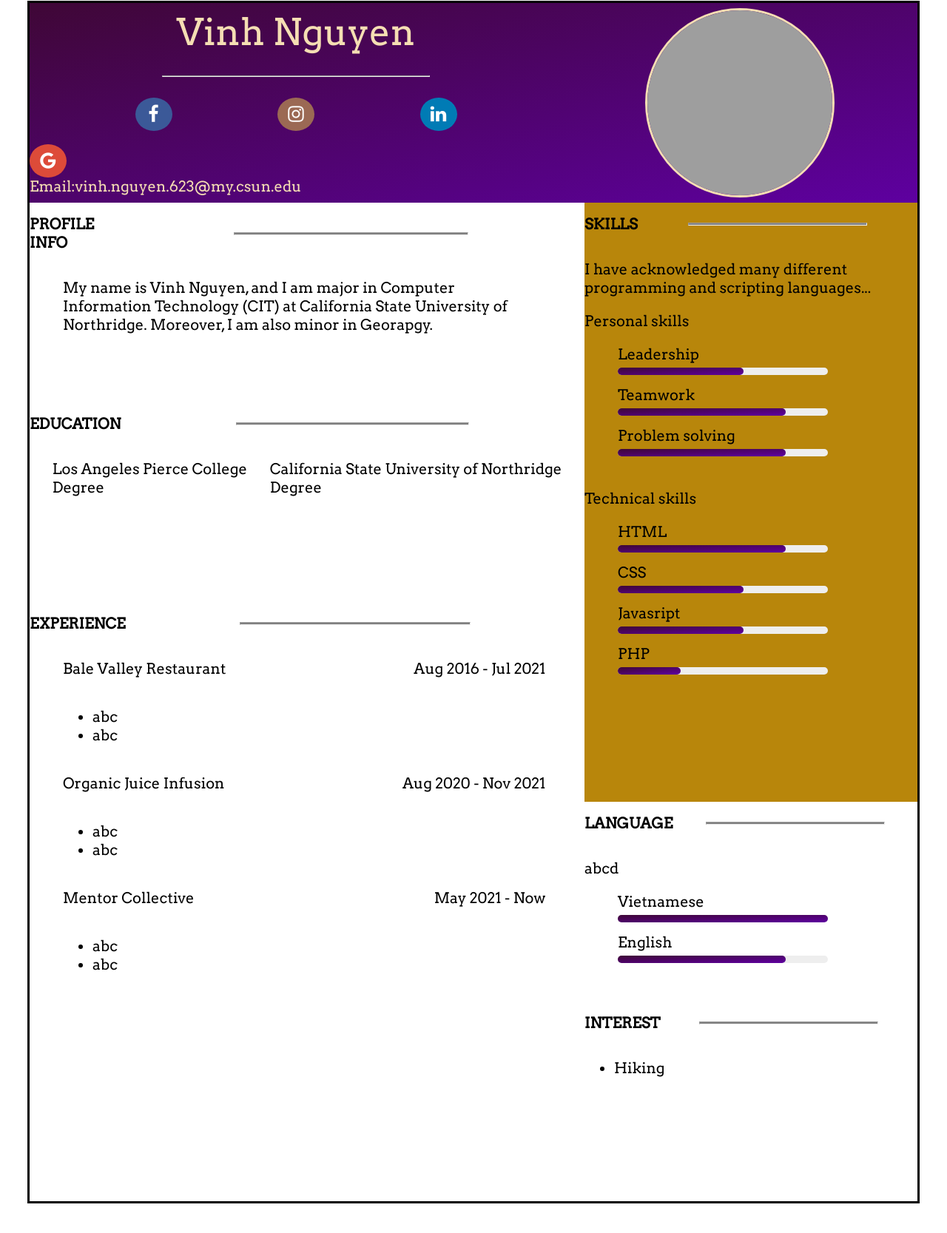
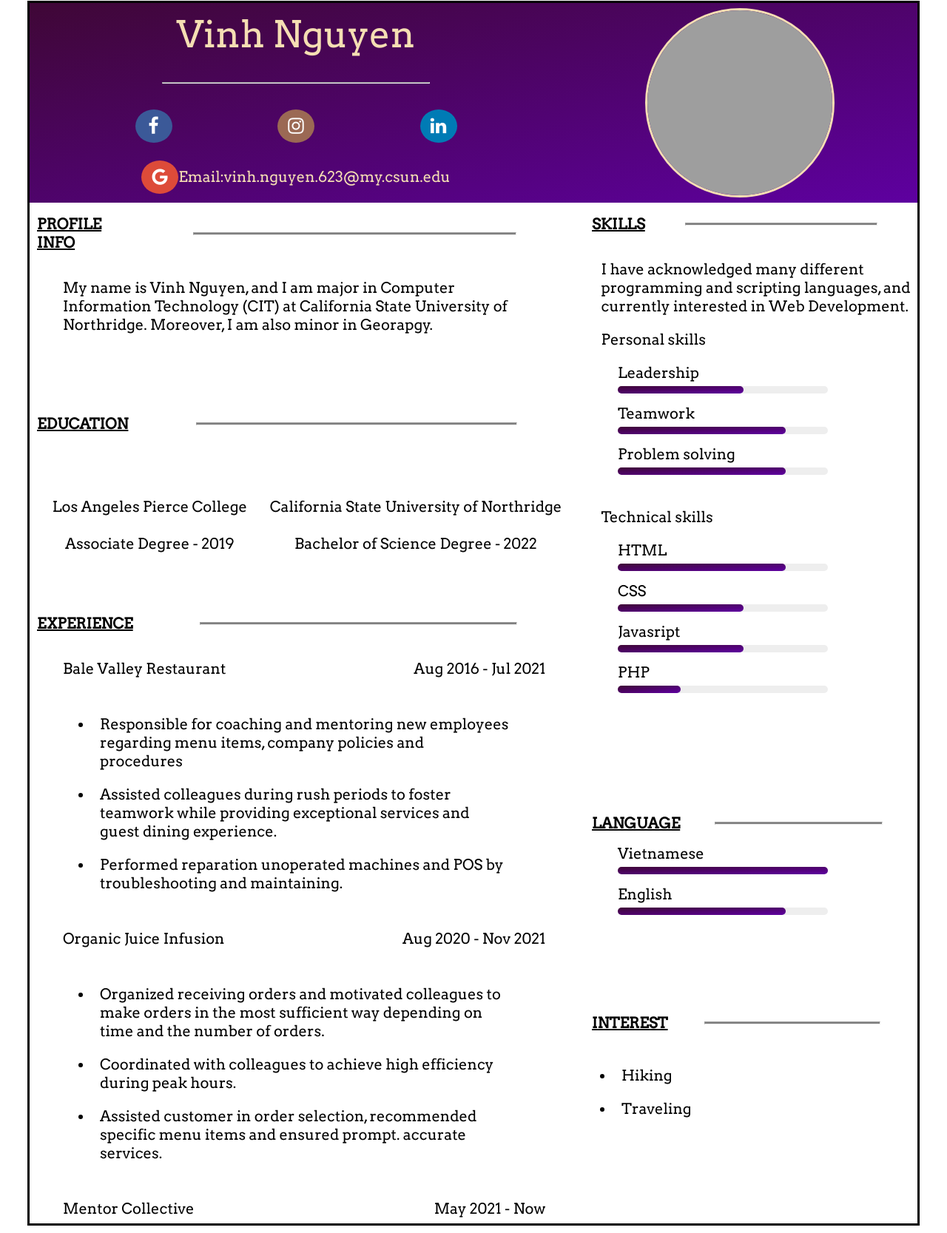
Before and after one commit to ndtvinh13/web-test, a plain HTML site: page index.html in a window 1280 px wide. Shown: the part 7-1674 px from the top of the page at 74% size. Before the commit the page ends 1642 px from the top, so only its background shows below. Drawn offline with Linux system fonts and the light colour scheme; grey boxes are pictures that could not be loaded.

Commit message:
Nearly Completed files

```diff
--- a/index.html
+++ b/index.html
@@ -25,9 +25,9 @@
             <div class="my-name">Vinh Nguyen</div>
             <hr width="50%" />
             <div class="smedia">
-              <a href="#" class="social fa fa-facebook"></a>
+              <a href="https://www.facebook.com/luckyboynguyen.vinh/" class="social fa fa-facebook"></a>
               <a href="#" class="social fa fa-instagram"></a>
-              <a href="#" class="social fa fa-linkedin"></a>
+              <a href="https://www.linkedin.com/in/vinh-nguyen-70105421a/" class="social fa fa-linkedin"></a>
             </div>
             <!-- <div class="e-mail">
               <ul>
@@ -35,9 +35,9 @@
               </ul>
             </div> -->
 
-            <div>
+            <div class="my-gmail">
               <div class="fa fa-google"></div>
-              <div>Email:vinh.nguyen.623@my.csun.edu</div>
+              <div class="email">Email:vinh.nguyen.623@my.csun.edu</div>
             </div>
           </div>
           <div class="photo">
@@ -65,12 +65,12 @@
           </div>
           <div class="education-info">
             <p>
-              Los Angeles Pierce College<br />
-              Degree
+              Los Angeles Pierce College<br /><br/>
+              Associate Degree - 2019
             </p>
             <p>
-              California State University of Northridge<br />
-              Degree
+              California State University of Northridge<br /><br/>
+              Bachelor of Science Degree - 2022
             </p>
           </div>
         </div>
@@ -85,8 +85,18 @@
               <time>Aug 2016 - Jul 2021</time>
             </header>
             <ul class="exp-info">
-              <li>abc</li>
-              <li>abc</li>
+              <li>
+                Responsible for coaching and mentoring new employees regarding
+                menu items, company policies and procedures
+              </li>
+              <li>
+                Assisted colleagues during rush periods to foster teamwork while
+                providing exceptional services and guest dining experience.
+              </li>
+              <li>
+                Performed reparation unoperated machines and POS by
+                troubleshooting and maintaining.
+              </li>
             </ul>
 
             <header>
@@ -94,17 +104,25 @@
               <time>Aug 2020 - Nov 2021</time>
             </header>
             <ul class="exp-info">
-              <li>abc</li>
-              <li>abc</li>
+              <li>
+                Organized receiving orders and motivated colleagues to make
+                orders in the most sufficient way depending on time and the
+                number of orders.
+              </li>
+              <li>
+                Coordinated with colleagues to achieve high efficiency during
+                peak hours.
+              </li>
+              <li>
+                Assisted customer in order selection, recommended specific menu
+                items and ensured prompt. accurate services.
+              </li>
             </ul>
 
             <header>
               <p>Mentor Collective</p>
               <time>May 2021 - Now</time>
             </header>
-            <ul class="exp-info">
-              <li>abc</li>
-              <li>abc</li>
             </ul>
           </div>
         </div>
@@ -113,11 +131,11 @@
             <h1 class="func">skills</h1>
             <div class="sline a"><hr /></div>
           </div>
-          <p>
+          <p class="skills-info">
             I have acknowledged many different programming and scripting
-            languages...
+            languages, and currently interested in Web Development.
           </p>
-          <p>Personal skills</p>
+          <p class="skills-info">Personal skills</p>
           <div class="skill-bar">
             <div class="title">Leadership</div>
             <div class="bar intermediate"><span></span></div>
@@ -126,7 +144,7 @@
             <div class="title">Problem solving</div>
             <div class="bar advanced"><span></span></div>
           </div>
-          <p>Technical skills</p>
+          <p class="skills-info">Technical skills</p>
           <div class="skill-bar">
             <div class="title">HTML</div>
             <div class="bar advanced"><span></span></div>
@@ -143,7 +161,6 @@
             <h1 class="func">language</h1>
             <div class="sline a"><hr /></div>
           </div>
-          <p>abcd</p>
           <div class="skill-bar">
             <div class="title">Vietnamese</div>
             <div class="bar all"><span></span></div>
@@ -158,6 +175,7 @@
           </div>
           <ul>
             <li>Hiking</li>
+            <li>Traveling</li>
           </ul>
         </div>
       </section>
--- a/responsive.css
+++ b/responsive.css
@@ -21,4 +21,15 @@
   .picture {
     display: block;
   }
+  .my-gmail {
+    display: block;
+    text-align: center;
+    align-items: center;
+  }
+  .email {
+    font-size: 18px;
+  }
+  .education-info {
+    display: block;
+  }
 }
--- a/scripts.js
+++ b/scripts.js
@@ -29,6 +29,6 @@ comp();
 var els = document.querySelectorAll(".sline");
 for (var i = 0; i < els.length; i++) {
   if (els[i].classList.contains("a")) {
-    els[i].querySelector("hr").style.width = "240px";
+    els[i].querySelector("hr").style.width = "70%";
   }
 }
--- a/styles.css
+++ b/styles.css
@@ -11,7 +11,7 @@
 .resume {
   display: grid;
   grid-template-columns: 750px 450px;
-  grid-template-rows: 270px 270px 270px 270px 270px 270px;
+  grid-template-rows: 270px 270px 270px 270px 270px 300px;
   border-style: solid;
   grid-template-areas:
     "picture picture"
@@ -96,6 +96,12 @@
   color: white;
 }
 
+.my-gmail {
+  display: flex;
+  justify-content: center;
+  align-items: center;
+}
+
 .fa-google {
   background: #dd4b39;
   color: white;
@@ -130,6 +136,12 @@
 .education-info {
   display: flex;
   justify-content: space-evenly;
+  align-items: center;
+  height: 80%;
+}
+
+.education-info p {
+  text-align: center;
 }
 
 .h-line {
@@ -145,7 +157,7 @@
 }
 
 .sline hr {
-  width: 50%;
+  width: 70%;
   height: 2px;
   background-color: grey;
 }
@@ -167,13 +179,21 @@
   padding: 0 7% 0 6%;
 }
 
+.exp-container ul li {
+  padding: 10px;
+}
+
 .exp-info {
   padding: 0 40px;
 }
 
 .skills {
   grid-area: skills;
-  background-color: darkgoldenrod;
+  /* background-color: darkgoldenrod; */
+}
+
+.skills-info {
+  padding-left: 5%;
 }
 
 .language {
@@ -184,8 +204,14 @@
   grid-area: interest;
 }
 
+.interest ul li {
+  padding: 10px;
+}
+
 /* all--------------------- */
 /* all of h1 tags */
 h1 {
   text-transform: uppercase;
+  padding-left: 10px;
+  text-decoration: underline;
 }
```
